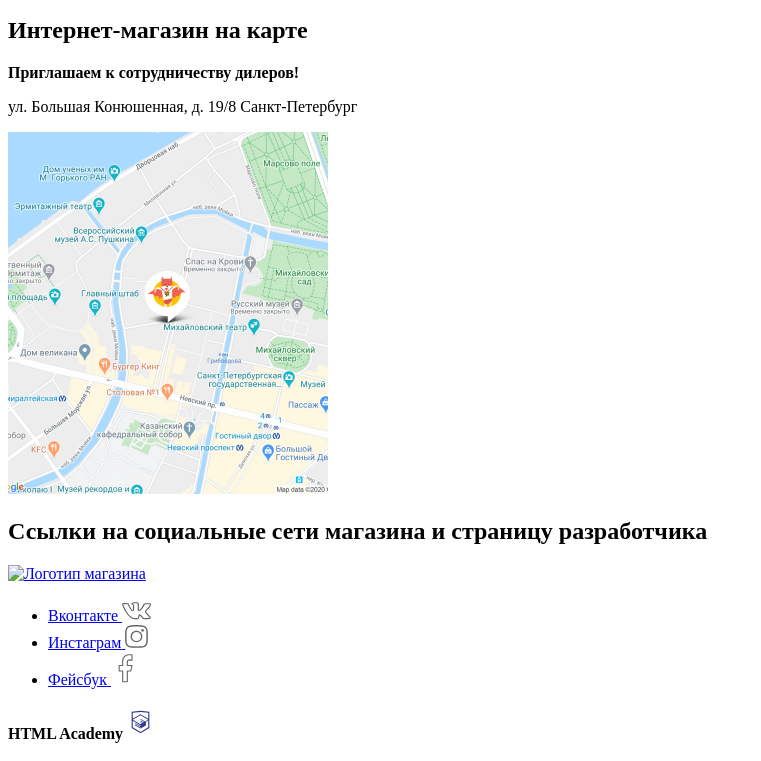
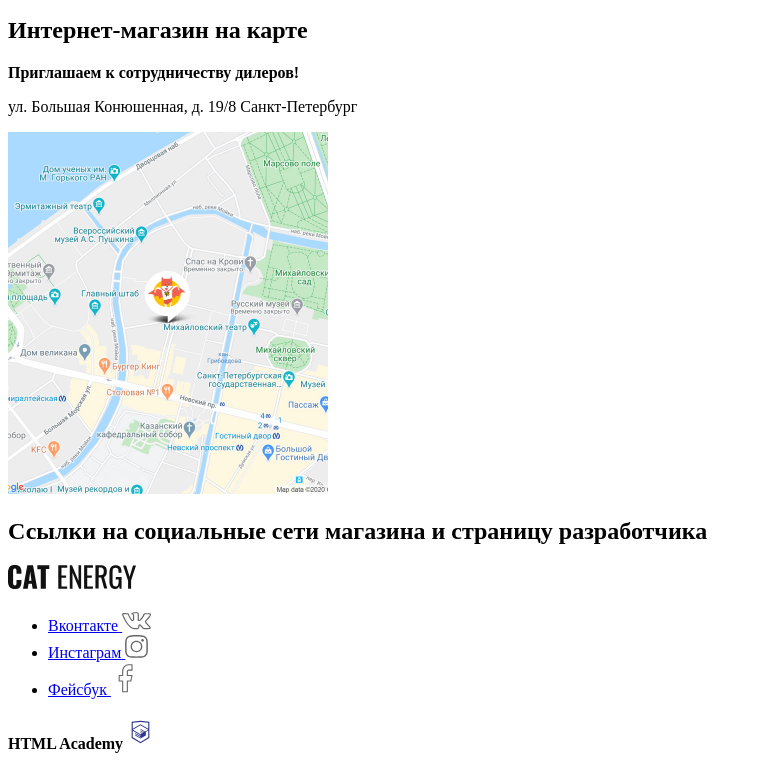
Before and after one commit to Tuturo/cat-energy, a website: page source/form.html in a window 1280 px wide. Shown: the part 1005-1766 px from the top of the page, without its empty margins (0-761 px from the left). Drawn offline with Linux system fonts and the light colour scheme.

Commit message:
Правит верстку в form.html по валидатору

```diff
--- a/source/form.html
+++ b/source/form.html
@@ -117,7 +117,7 @@
 
           <fieldset class="form__fieldset comment">
             <legend class="comment__title">Комментарий</legend>
-            <textarea name="comment"cols="30" rows="10" placeholder="Расскажите обо всех повадках кота"></textarea>
+            <textarea name="comment" cols="30" rows="10" placeholder="Расскажите обо всех повадках кота"></textarea>
           </fieldset>
 
           <fieldset class="form__fieldset optionally">
@@ -174,7 +174,7 @@
         <h2>Ссылки на социальные сети магазина и страницу разработчика</h2>
 
         <a class="footer__logo" href="#">
-          <img src="img/footer-logo mobile.svg" alt="Логотип магазина">
+          <img src="img/footer-logo_mobile.svg" alt="Логотип магазина">
         </a>
         <ul class="footer__socials">
           <li class="footer__socials-item">
```
